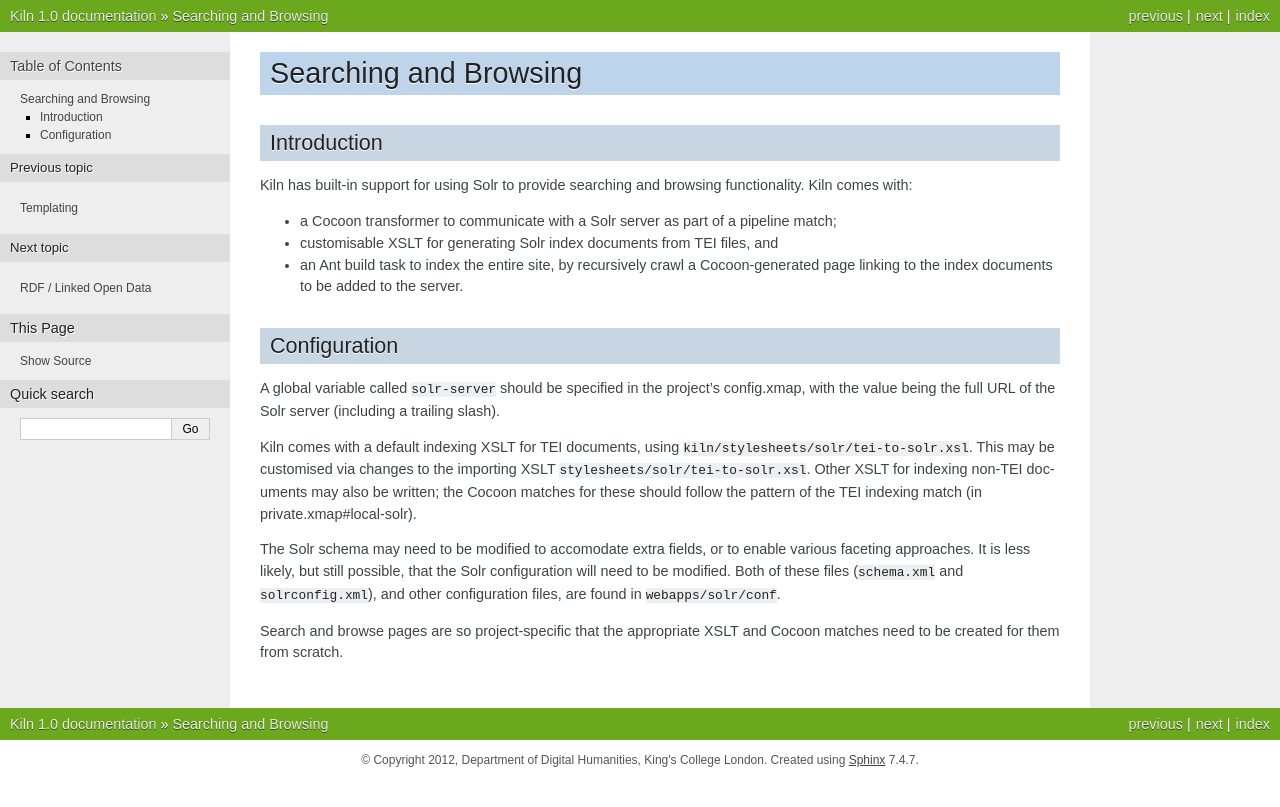
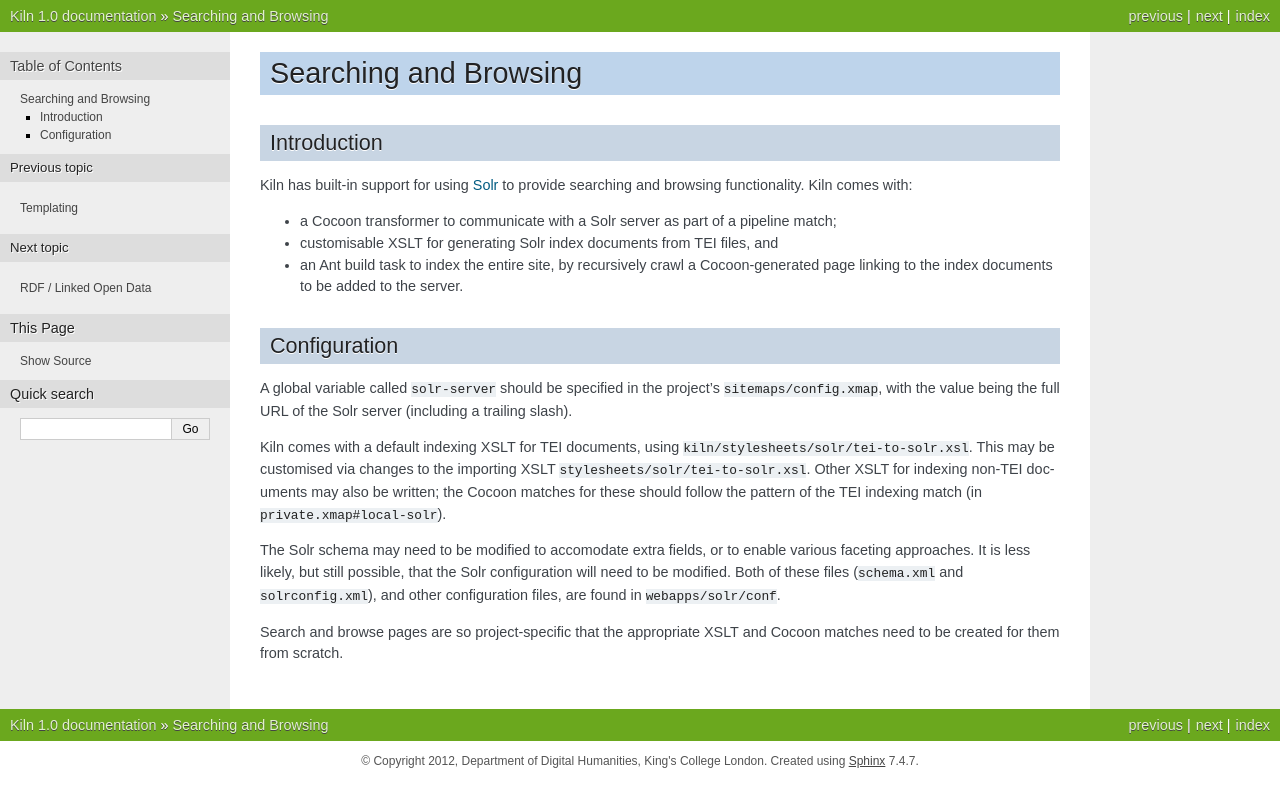
Before and after one commit to kcl-ddh/kiln, a Sphinx documentation site: the page built from docs/source/searching.rst, in a window 1280 px wide. Shown: the top 807 px of the page. Built offline with Sphinx 7.4.7, drawn with Linux system fonts in a browser that asks for light colours.

```diff
--- a/docs/source/searching.rst
+++ b/docs/source/searching.rst
@@ -6,35 +6,39 @@ Searching and Browsing
 Introduction
 ------------
 
-Kiln has built-in support for using Solr to provide searching and browsing
+Kiln has built-in support for using `Solr`_ to provide searching and browsing
 functionality. Kiln comes with:
 
 * a Cocoon transformer to communicate with a Solr server as part of a pipeline
   match;
 * customisable XSLT for generating Solr index documents from TEI files, and
 * an Ant build task to index the entire site, by recursively crawl a
-  Cocoon-generated page linking to the index documents to be added to the
-  server.
+  Cocoon-generated page linking to the index documents to be added to
+  the server.
 
 Configuration
 -------------
 
-A global variable called ``solr-server`` should be specified in the project's
-config.xmap, with the value being the full URL of the Solr server (including a
-trailing slash).
+A global variable called ``solr-server`` should be specified in the
+project's ``sitemaps/config.xmap``, with the value being the full URL
+of the Solr server (including a trailing slash).
 
 Kiln comes with a default indexing XSLT for TEI documents, using
-``kiln/stylesheets/solr/tei-to-solr.xsl``. This may be customised via changes
-to the importing XSLT ``stylesheets/solr/tei-to-solr.xsl``. Other XSLT for
-indexing non-TEI documents may also be written; the Cocoon matches for these
-should follow the pattern of the TEI indexing match (in
-private.xmap#local-solr).
+``kiln/stylesheets/solr/tei-to-solr.xsl``. This may be customised via
+changes to the importing XSLT
+``stylesheets/solr/tei-to-solr.xsl``. Other XSLT for indexing non-TEI
+documents may also be written; the Cocoon matches for these should
+follow the pattern of the TEI indexing match (in
+``private.xmap#local-solr``).
 
-The Solr schema may need to be modified to accomodate extra fields, or to
-enable various faceting approaches. It is less likely, but still possible,
-that the Solr configuration will need to be modified. Both of these files
-(``schema.xml`` and ``solrconfig.xml``), and other configuration files, are
-found in ``webapps/solr/conf``.
+The Solr schema may need to be modified to accomodate extra fields, or
+to enable various faceting approaches. It is less likely, but still
+possible, that the Solr configuration will need to be modified. Both
+of these files (``schema.xml`` and ``solrconfig.xml``), and other
+configuration files, are found in ``webapps/solr/conf``.
 
-Search and browse pages are so project-specific that the appropriate XSLT and
-Cocoon matches need to be created for them from scratch.
+Search and browse pages are so project-specific that the appropriate
+XSLT and Cocoon matches need to be created for them from scratch.
+
+
+.. _Solr: http://lucene.apache.org/solr/
```
Also changed, not shown: docs/source/running.rst (+11 -11 lines).
